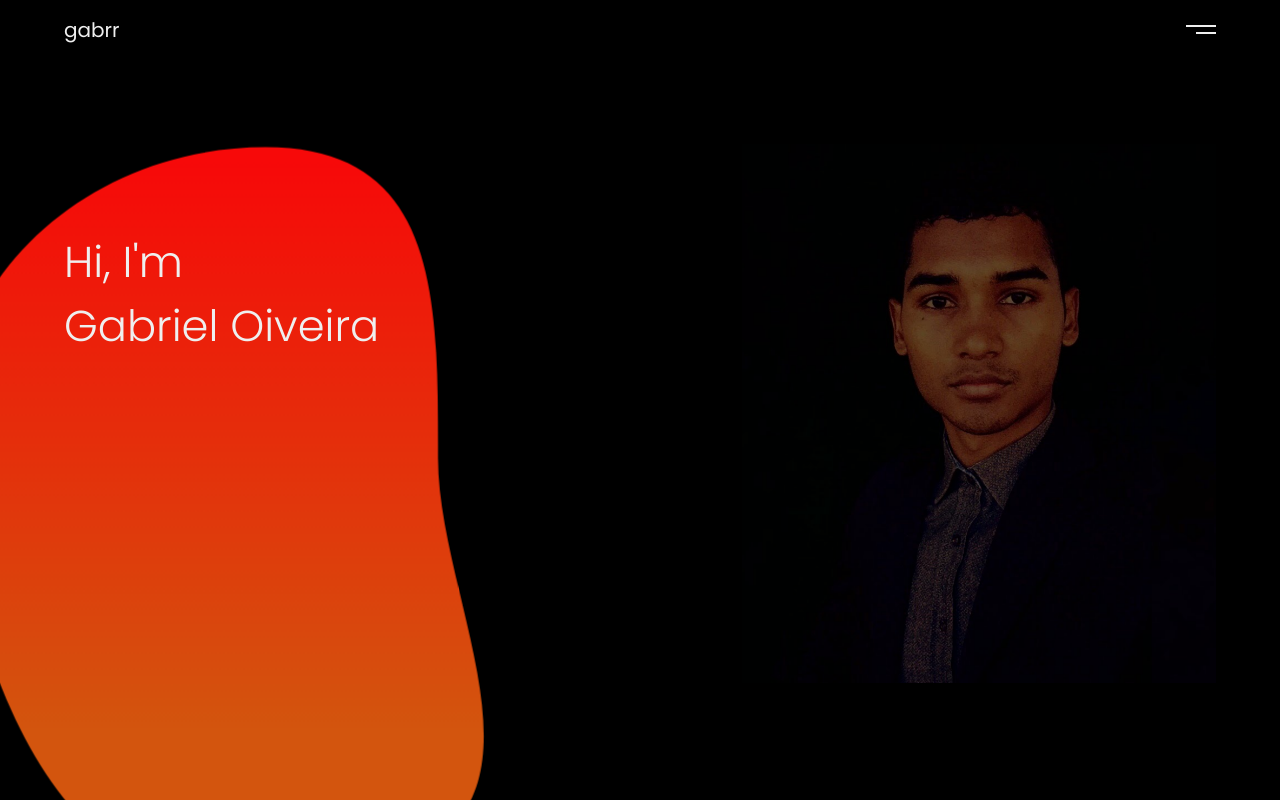
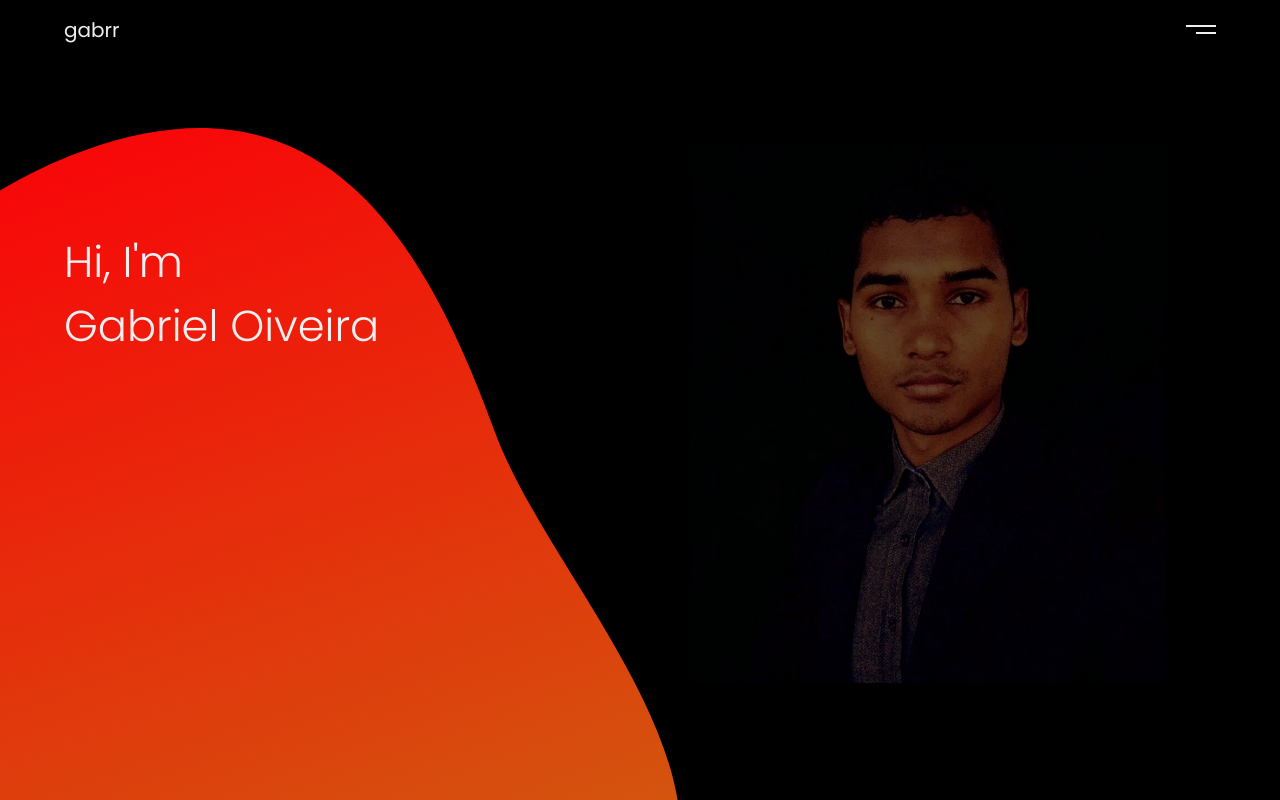
Before and after one commit to gabrr/main-portfolio, a React (Create React App) app: page / in a window 1280 px wide. Shown: the top 800 px of the page. Built offline with nearby package versions, Linux system fonts and the light colour scheme.

Commit message:
svg movement style

```diff
--- a/src/components/home/index.jsx
+++ b/src/components/home/index.jsx
@@ -16,7 +16,7 @@ export default class Home extends Component {
     beanMover() {
         const values = [
             ["M810.246", "584.444C810.246", "1003.896", "1278.98", "1422.62", "374.469", "1329.49C152.244", "1329.49", "0", "813.551", "0", "524.099C0", "234.647", "261.215", "0", "583.44", "0C905.665", "0", "810.246", "294.992", "810.246", "584.444Z"],
-            ["M1189", "543.099C1189", "832.551", "1279.48", "1422.72", "474.969", "1329.59C152.744", "1329.59", "0.5", "813.65", "0.5", "524.198C0.5", "234.746", "261.715", "0.0991821", "583.94", "0.0991821C906.165", "0.0991821", "1189", "253.647", "1189", "543.099Z"]
+            ["M1214.53 440.758C1214.53 730.21 1307.01 1274.13 502.5 1181C180.275 1181 0.531494 843.21 0.531494 553.758C0.531494 264.306 245.307 0.757629 567.531 0.757629C889.756 0.757629 1214.53 151.306 1214.53 440.758Z"]
         ]
 
         // this.setState({
@@ -26,10 +26,8 @@ export default class Home extends Component {
         setInterval(() => {
             if(this.switcher === 0) {
                 this.setState({
-                    beanNumbers: values[1].join(" ")
+                    beanNumbers: values[1]
                 })
-
-                document.getElementById("biggest-bean").classList.add("shortening")
 
                 this.switcher = 1
             } else {
@@ -37,12 +35,10 @@ export default class Home extends Component {
                     beanNumbers: values[0].join(" ")
                 })
 
-                document.getElementById("biggest-bean").classList.remove("shortening")
-
                 this.switcher = 0
             }
 
-        }, 1600)
+        }, 3000)
 
     }
 
--- a/src/components/home/style.css
+++ b/src/components/home/style.css
@@ -12,26 +12,23 @@
 
 #home-avatar {
     position: absolute;
-    right: 5%;
+    right: 9%;
     top: 18vh;
     width: 37%;
+    z-index: -2;
 }
 
 #biggest-bean {
     position: absolute;
-    left: -4%;
-    top: -20vh;
-    width: 57%;
+    left: -17%;
+    top: -30vh;
+    width: 80%;
     z-index: -1;
+    transform: rotate(-20deg);
     transition: all ease-in-out 10000ms;
     transform-origin: right;
 }
 
-#biggest-bean.shortening {
-    left: -10%;
-    transform: scale(0.5);
+#biggest-bean path {
+    transition: all cubic-bezier(.51, .24, .47, 1.18) 6000ms;
 }
-
-#biggest-bean path {
-    transition: all ease-in-out 3800ms;
-}
```
Also changed, not shown: src/assets/Ellipse 8biggest-bean.svg (added).
